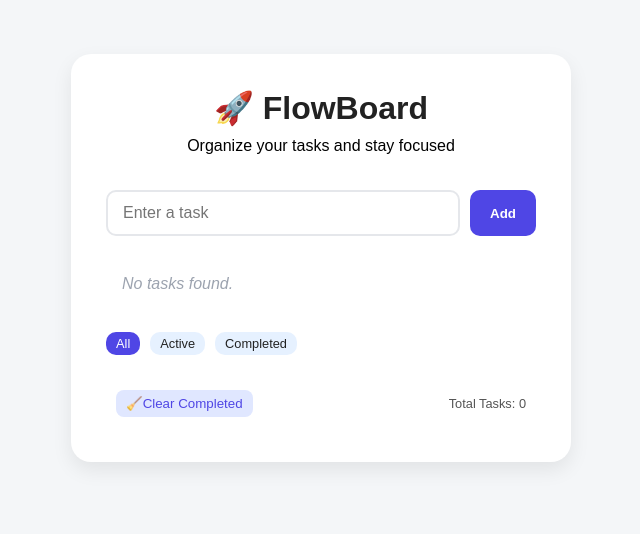
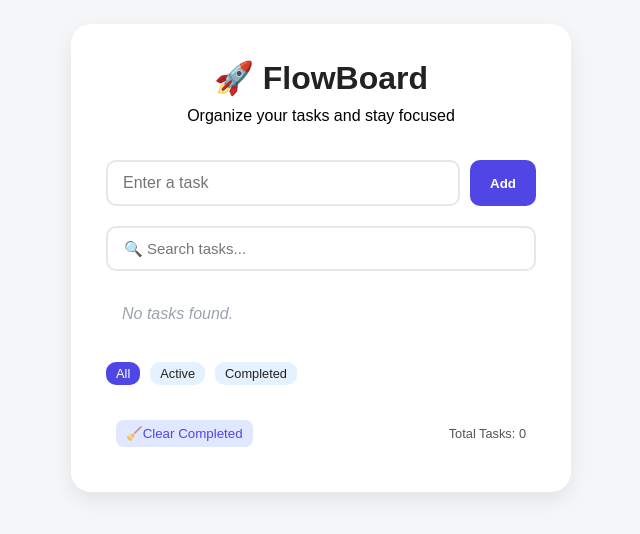
Before and after one commit to arjuntelange/react-task-tracker, a React (Vite) app: page / in a window 1280 px wide. Shown: the part 142-676 px from the top of the page, without its empty margins (319-959 px from the left). Built offline with nearby package versions, Linux system fonts and the light colour scheme.

Commit message:
feat: add search tasks feature

```diff
--- a/src/components/TodoList.css
+++ b/src/components/TodoList.css
@@ -28,8 +28,6 @@
 .input-section {
   display: flex;
   gap: 10px;
-
-  margin-bottom: 25px;
 }
 
 .input-section input {
@@ -225,3 +223,31 @@ li:has(input[type="checkbox"]:checked) {
 .clear-btn:active {
   transform: translateY(0);
 }
+
+.search-section {
+  margin: 20px 0;
+}
+
+.search-section input {
+  width: 100%;
+  padding: 12px 16px;
+
+  border: 2px solid #e5e7eb;
+  border-radius: 10px;
+
+  font-size: 15px;
+
+  outline: none;
+  transition: all 0.2s ease;
+}
+
+.search-section input:hover {
+  border-color: #c7d2fe;
+}
+
+.search-section input:focus {
+  border-color: #6366f1;
+
+  box-shadow:
+    0 0 1px 4px rgba(99, 102, 241, 0.15);
+}
--- a/src/components/TodoList.jsx
+++ b/src/components/TodoList.jsx
@@ -18,6 +18,8 @@ function TodoList() {
     message: "",
     type: "",
   });
+
+  const [searchQuery, setSearchQuery] = useState("");
 
   const timerRef = useRef(null);
 
@@ -149,6 +151,12 @@ function TodoList() {
     filteredTasks = tasks.filter((task) => task.completed);
   }
 
+  if (searchQuery.trim()) {
+    filteredTasks = filteredTasks.filter((currentTask) =>
+      currentTask.text.toLowerCase().includes(searchQuery.toLowerCase()),
+    );
+  }
+
   return (
     <div className="container">
       <h1>🚀 FlowBoard</h1>
@@ -166,6 +174,15 @@ function TodoList() {
         />
 
         <button onClick={addTask}>Add</button>
+      </div>
+
+      <div className="search-section">
+        <input
+          type="text"
+          placeholder="🔍 Search tasks..."
+          value={searchQuery}
+          onChange={(event) => setSearchQuery(event.target.value)}
+        />
       </div>
 
       <ul>
```
